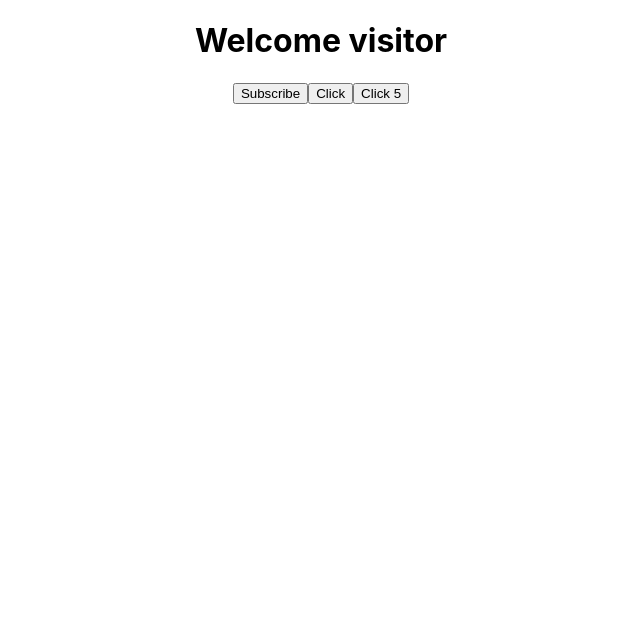
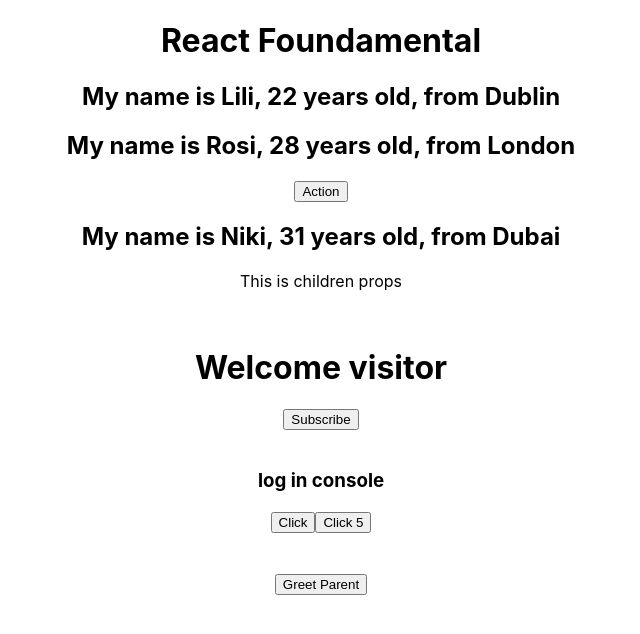
Before and after one commit to devgirlpro/reactFundamental, a React (Create React App) app: page / in a window 1280 px wide. Shown: the top 634 px of the page, without its empty margins (319-959 px from the left). Built offline with nearby package versions, Linux system fonts and the light colour scheme.

Commit message:
parent chiled comiunicate

```diff
--- a/src/App.js
+++ b/src/App.js
@@ -1,12 +1,13 @@
 import './App.css';
-// import Greet from './components/Greet';
+ import Greet from './components/Greet';
 import Message from './components/Message';
+import ParentComponent from './components/ParentComponent';
 
 
 function App() {
   return (
     <div className="App">
-      {/* <h1>React Foundamental </h1>
+      <h1>React Foundamental </h1>
       <Greet name="Lili" age="22" city="Dublin" />
       <Greet name="Rosi" age="28" city="London">
         <button>Action</button>
@@ -14,8 +15,11 @@
 
       <Greet name="Niki" age="31" city="Dubai">
         <p>This is children props</p>
-      </Greet> */}
+      </Greet>
+      <br />
       <Message />
+      <br />
+      <ParentComponent />
 
     </div>
   );
--- /dev/null
+++ b/src/components/ChildComponent.jsx
@@ -0,0 +1,11 @@
+import React from 'react'
+
+const ChildComponent = (props) => {
+  return (
+    <>
+        <button onClick={props.greetHandler}>Greet Parent</button>
+    </ >
+  )
+}
+
+export default ChildComponent
--- a/src/components/Message.jsx
+++ b/src/components/Message.jsx
@@ -1,7 +1,6 @@
 import React from 'react';
 import { useState } from 'react';
 import ClickHandler from './ClickHandler';
-
 
 const Message = () => {
   const [message, setMessage] = useState('Welcome visitor');
@@ -16,8 +15,11 @@
     <>
       <h1>{message}</h1>
       <button onClick={clickHandler}>Subscribe</button>
+      <br />
+      <br />
+      <h3>log in console</h3>
       <ClickHandler />
-
+      <br /><br />
     </>
   );
 };
--- /dev/null
+++ b/src/components/ParentComponent.jsx
@@ -0,0 +1,17 @@
+import React from 'react';
+import ChildComponent from './ChildComponent';
+
+const ParentComponent = () => {
+
+    const greetParent = () => {
+        alert('Hello parent')
+    };
+
+  return (
+    <>
+      <ChildComponent greetHandler= {greetParent}/>
+    </>
+  );
+};
+
+export default ParentComponent;
```
